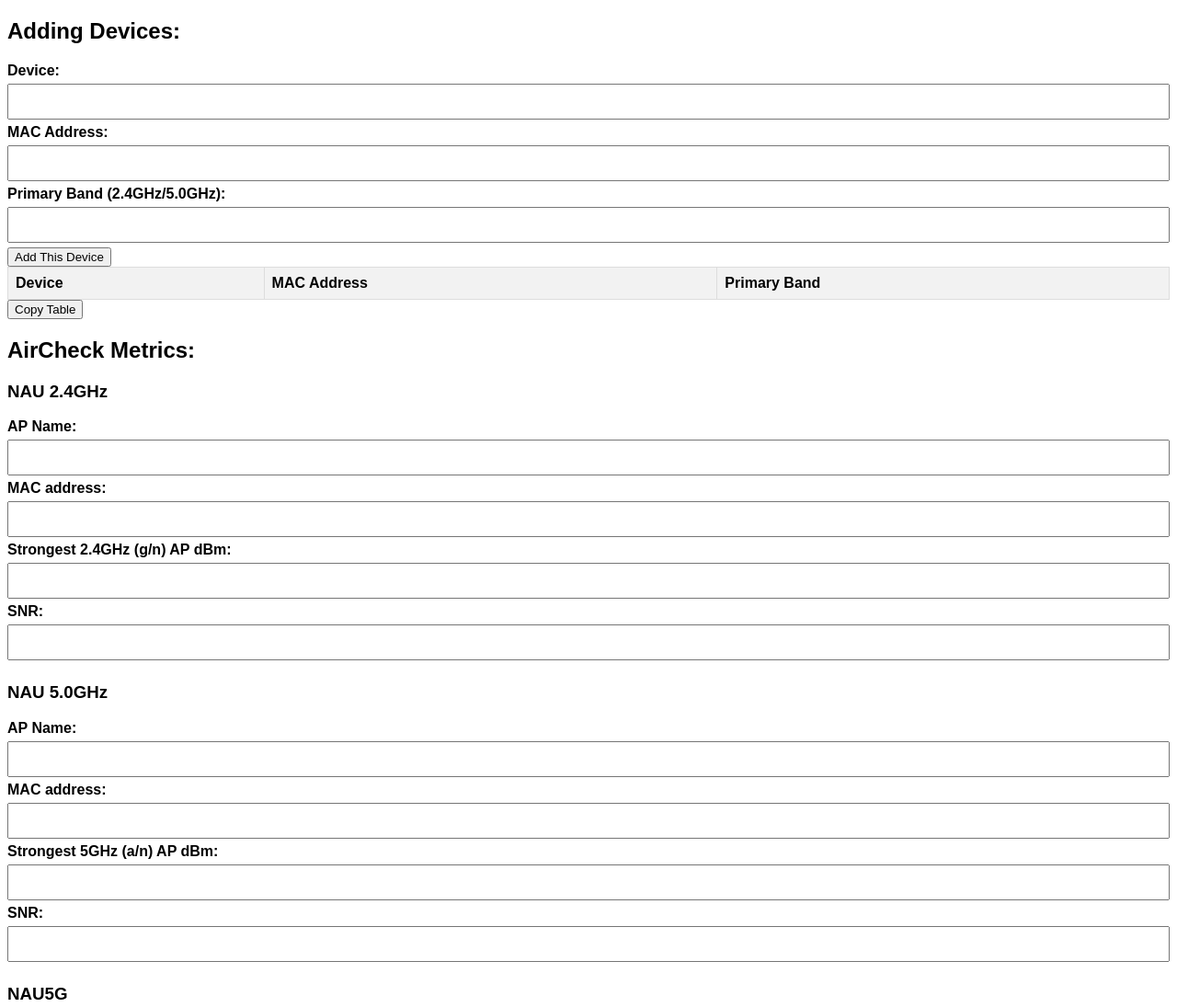
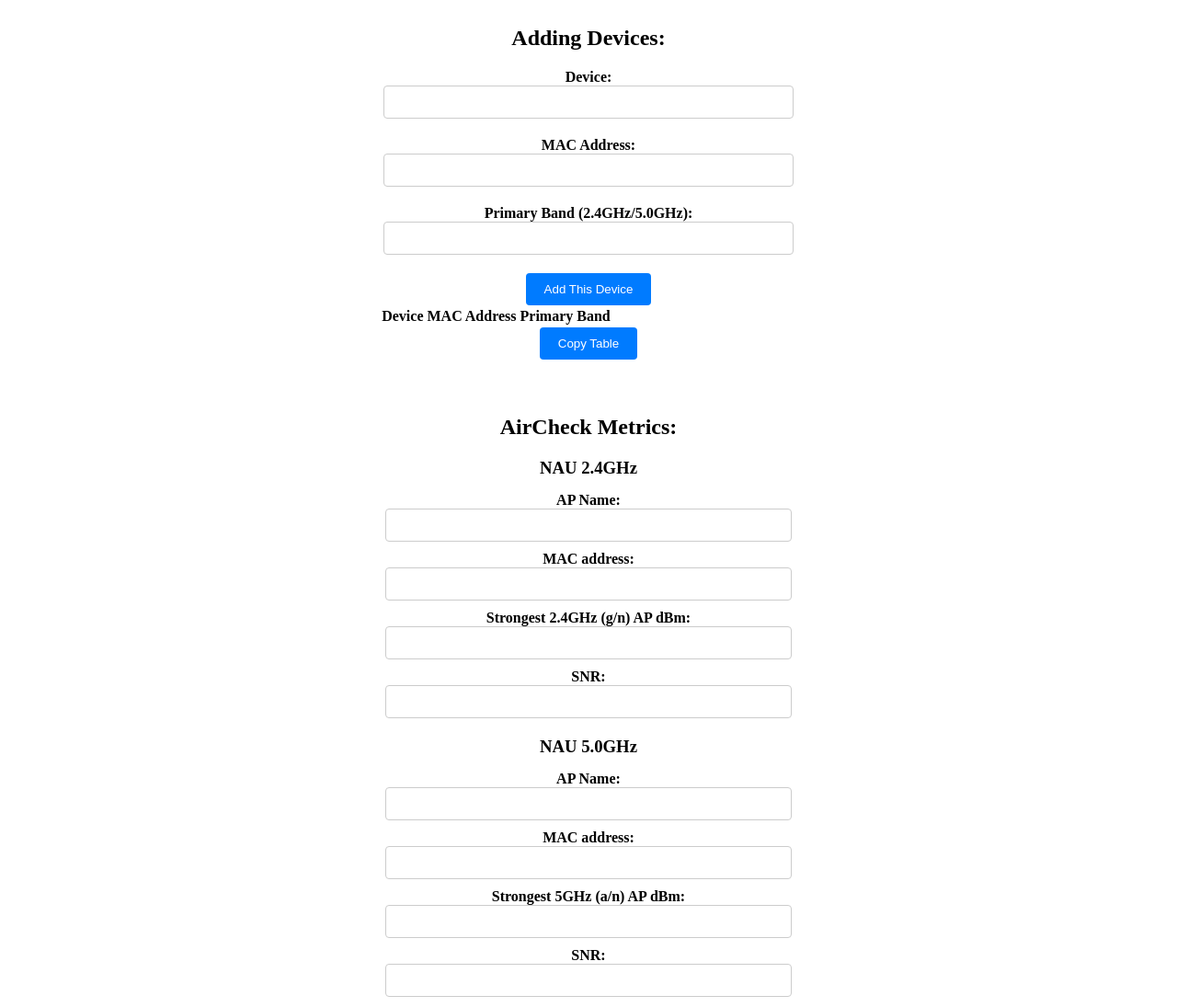
Before and after one commit to bharath-nalluri-13/STC_RAQO, a plain HTML site: page index.html in a window 1280 px wide. Shown: the top 1095 px of the page at 92% size. Drawn offline with Linux system fonts and the light colour scheme.

Commit message:
Update styles.css

```diff
--- a/styles.css
+++ b/styles.css
@@ -1,34 +1,49 @@
-body {
-    font-family: Arial, sans-serif;
-}
-table {
-    border-collapse: collapse;
-    width: 100%;
-}
-th, td {
-    border: 1px solid #ddd;
+/* Add your styles here */
+.container {
+    display: flex;
+    justify-content: center;
+    align-items: center;
+    flex-direction: column;
+  }
+
+  .adding-devices, .aircheck-metrics {
+    margin-bottom: 40px;
+    text-align: center;
+  }
+
+  .device, .aircheck {
+    margin-bottom: 20px;
+  }
+
+  label {
+    display: block;
+    margin-bottom: 10px;
+    font-weight: bold;
+  }
+
+  input[type="text"] {
+    width: calc(100% - 10px);
     padding: 8px;
-    text-align: left;
-}
-th {
-    background-color: #f2f2f2;
-}
-input[type="text"] {
-    width: 100%;
-    padding: 10px;
-    margin: 5px 0;
+    border: 1px solid #ccc;
+    border-radius: 4px;
     box-sizing: border-box;
-}
-.btn {
-    background-color: #1a811d;
-    color: white;
+    font-size: 16px;
+  }
+
+  button {
     padding: 10px 20px;
+    background-color: #007bff;
+    color: #fff;
     border: none;
+    border-radius: 4px;
     cursor: pointer;
-    margin-right: 10px;
-    /*font-weight: bold;
-    font-family: Arial, sans-serif;*/
-}
-.btn:hover {
-    background-color: #1a811d;
-}
+  }
+
+  button:hover {
+    background-color: #0056b3;
+  }
+
+  h3 {
+    text-align: center;
+    margin-bottom: 15px;
+  }
```
